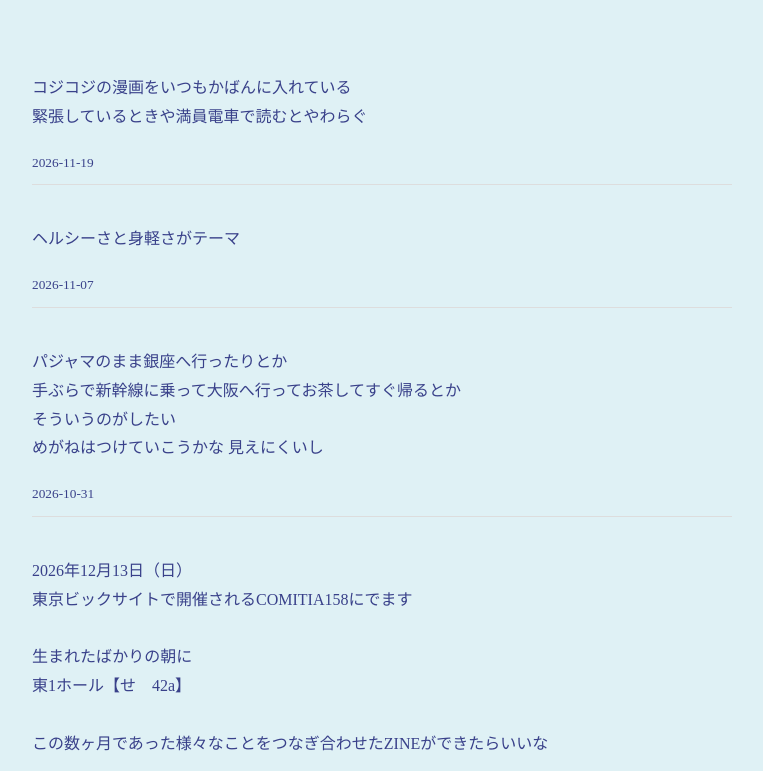
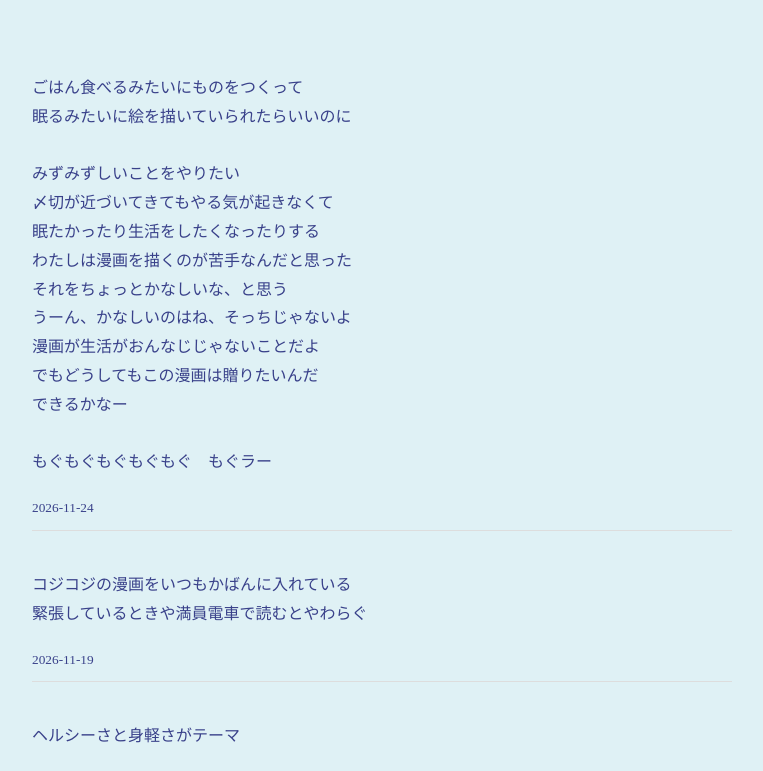
Before and after one commit to seaori/seaori.github.io, a plain HTML site: page log.html in a window 1280 px wide. Shown: the top 771 px of the page, without its empty margins (258-1021 px from the left). Drawn offline with Linux system fonts and the light colour scheme.

Commit message:
Update log.html

```diff
--- a/log.html
+++ b/log.html
@@ -31,6 +31,25 @@
 --------------->
 
 <!-------old-------->
+<div class="entry">
+<p>ごはん食べるみたいにものをつくって<br>
+眠るみたいに絵を描いていられたらいいのに<br>
+<br>
+みずみずしいことをやりたい<br>
+〆切が近づいてきてもやる気が起きなくて<br>
+眠たかったり生活をしたくなったりする<br>
+わたしは漫画を描くのが苦手なんだと思った<br>
+それをちょっとかなしいな、と思う<br>
+うーん、かなしいのはね、そっちじゃないよ<br>
+漫画が生活がおんなじじゃないことだよ<br>
+でもどうしてもこの漫画は贈りたいんだ<br>
+できるかなー<br>
+<br>
+もぐもぐもぐもぐもぐ　もぐラー<br>
+</p>
+    <small class="entry-date">2026-11-24</small>
+</div>
+
 <div class="entry">
   <p>コジコジの漫画をいつもかばんに入れている<br>
     緊張しているときや満員電車で読むとやわらぐ<br>
```
